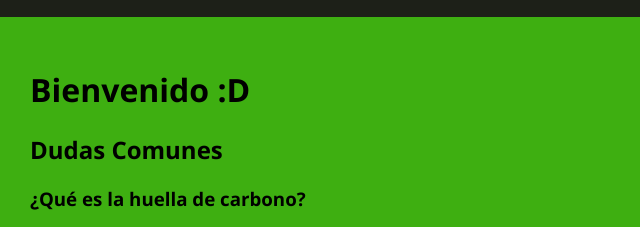
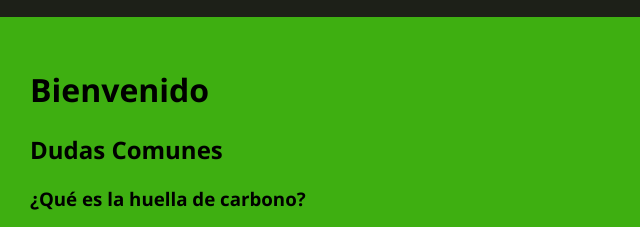
Before and after one commit to woody1913/proyecto-web-GREENUP, a plain HTML site: page dudas.html in a window 1280 px wide. Shown: the part 123-350 px from the top of the page, 0-640 px from the left. Drawn offline with Linux system fonts and the light colour scheme.

Commit message:
add: html

```diff
--- a/dudas.html
+++ b/dudas.html
@@ -21,7 +21,7 @@
     </div>
   </div>
   <div style="padding: 30px;">
-    <h1>Bienvenido :D</h1>
+    <h1>Bienvenido</h1>
     <h2 id="dud">Dudas Comunes</h2>
     <h3> ¿Qué es la huella de carbono?</h3>
     <p>La huella de carbono es una medida que indica la cantidad total de gases de efecto invernadero.</p>
```
Also changed, not shown: misiones.html (+1 -1 lines).
